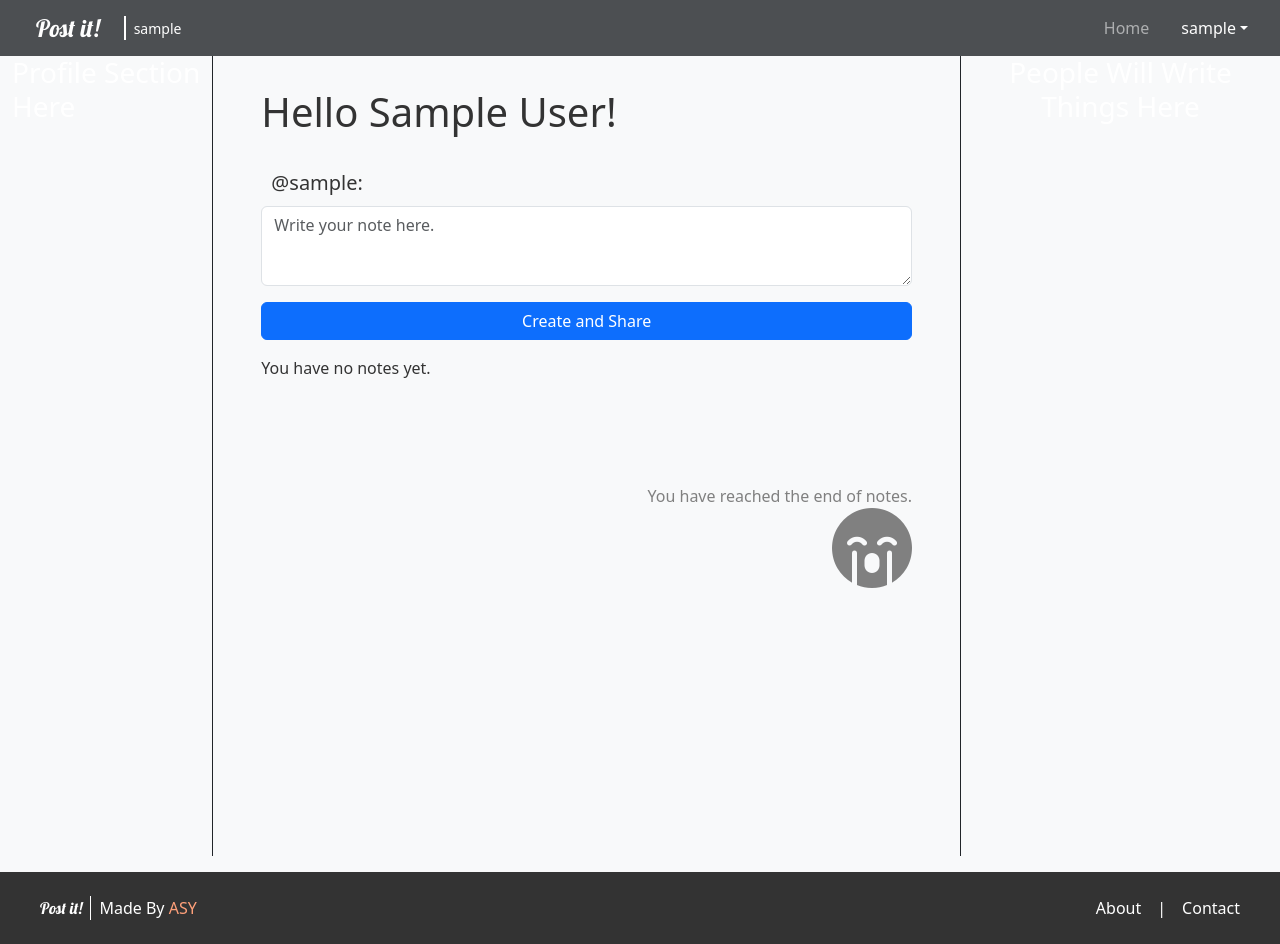
After one commit to altuyilmaz/Flask-Postit-App, a Flask app: a page that uses website/templates/base.html in a window 1280 px wide. The commit adds this page. Run offline with Flask 3, Linux system fonts and the light colour scheme; the visitor is signed in with stand-in values (Sample User, id 1); data comes from the database, SQL or seed files in the repository; data that the repository does not hold is empty.

Commit message:
A user page/ profile page bug related to reaching profiles directly over browser tab is fixed by Introducing a Gate-Keeper Func. Frontend modified more.

```diff
--- a/website/static/stylesheet.css
+++ b/website/static/stylesheet.css
@@ -48,9 +48,15 @@ nav {
     border-left: 6px solid #dc3545;
     border-radius: 2px;
 }
-
+#user_profile_link {
+    color: #333 !important;
+    transition: color 0.2s ease !important;
+}
 #user_profile_link:hover {
     text-decoration: underline;
+}
+#user_profile_link:active {
+    color: #0d6efd!important;
 }
 #unliked_button i {
     transition: color 0.3s, transform 0.3s;
--- a/website/templates/base.html
+++ b/website/templates/base.html
@@ -37,7 +37,7 @@
                                     <li class="nav-item dropdown">
                                         <a href=""  data-bs-toggle="dropdown" class="nav-link dropdown-toggle {%block profile_active%}{%endblock%}">{{current_user.username}}</a>
                                         <ul class="dropdown-menu">
-                                            <li id="profile-area"><a href="{{url_for('views.profile', username=current_user.username)}}" class="dropdown-item nav-dropdown-regular-item">Profile</a></li>
+                                            <li id="profile-area"><a href="{{url_for('views.user_gate_keeper', target_username=current_user.username)}}" class="dropdown-item nav-dropdown-regular-item">Profile</a></li>
                                             <li id="settings-area"><a href="#" class="dropdown-item nav-dropdown-regular-item">Settings</a></li>
                                             <li id="logout-area">
                                                 <a href="/logout" class="dropdown-item" id="logout-button">Logout</a>
--- a/website/templates/home.html
+++ b/website/templates/home.html
@@ -18,7 +18,7 @@
                 <li class="list-group-item mt-3">
                     <div class="card">
                         <div class="card-header">
-                            <div class="col"><strong>@<a class="text-dark" id="user_profile_link" href="{{url_for('views.checked_profile', checked_username=item.username)}}">{{ item.username }}</strong></a> wrote: </div>
+                            <div class="col"><strong>@<a id="user_profile_link" href="{{url_for('views.user_gate_keeper', target_username=item.username)}}">{{ item.username }}</strong></a> wrote: </div>
                         </div>
                         <div class="card-body"><span>{{ item.note.content }}</span></div>
                         <div class="card-footer">
--- /dev/null
+++ b/website/templates/load-more-link.html
@@ -0,0 +1,27 @@
+{%if request.endpoint == 'views.user_gate_keeper'%}
+    {% set link_load_more = url_for('views.user_gate_keeper', target_username=user.username, page=pagination.next_num)%}
+    {% set link_prev_page = url_for('views.user_gate_keeper', target_username=user.username, page=pagination.prev_num)%}
+    {% set link_no_more = url_for('views.user_gate_keeper', target_username=user.username)%}
+{%elif request.endpoint == 'views.home'%}
+    {% set link_load_more = url_for('views.home', page=pagination.next_num)%}
+    {% set link_prev_page = url_for('views.home', page=pagination.prev_num)%}
+    {% set link_no_more = url_for('views.home')%}
+{%endif%}
+
+<div class="row pb-4 pt-4">
+    {% if pagination.has_prev %}
+        <div class="col text-start">
+            <a href="{{link_prev_page}}" id="go-back" class=""><i class="fa-solid fa-arrow-left"></i> Go Back</a>
+        </div>
+    {% else %}
+        <div class="col"></div> <!-- Empty column to maintain alignment -->
+    {% endif %}
+
+    <div class="col text-end">
+        {% if pagination.has_next %}
+            <a href="{{link_load_more}}" id="load-more" class="">Load More <i class="fa-solid fa-arrow-right"></i></a>
+        {% else %}
+            <a href="{{link_no_more}}" id="load-no-more">You have reached the end of notes. <i class="fa-solid fa-face-sad-cry" style="font-size: 10vh;"></i></a>
+        {% endif %}
+    </div>
+</div>
--- a/website/templates/profile.html
+++ b/website/templates/profile.html
@@ -15,8 +15,8 @@
 
 <main>
     <div class="row min-vh-100">
-        <div class="col-sm-1"></div>
-        <div class="col-sm-9 pe-5 pt-4">
+        <div class="col-sm-2 border-end border-dark"><h3 class="text-white">Profile Section Here</h3></div>
+        <div class="col-sm-7 ps-5 pe-5 pt-4">
             <div class="row pt-1">{%include "alerts.html"%}</div>
             <div class="row pt-1"><p class="display-6">Hello {{current_user.name}}!</p></div>
             <div class="row pt-3">
@@ -39,12 +39,12 @@
                             <div class="card-header d-flex">
                                 <div class="col"><strong>@{{ item.user.username }}</strong> wrote: </div>
                                 <div class="col d-flex justify-content-end">
-                                <form action="{{url_for('views.delete_note', note_id=item.note.id)}}"
+                                    <form action="{{url_for('views.delete_note', note_id=item.note.id)}}"
                                     method="POST"
                                     style="display: inline;"
                                     onsubmit="return confirm('Are you sure you want to delete this note?');">
                                     <button type="submit" class="btn btn-sm btn-close" id="delete_button"></button>
-                                </form>
+                                    </form>
                                 </div>
                             </div>
                             <div class="card-content p-2 ml-2"><p class="p-2">{{ item.note.content }}</p></div>
@@ -74,15 +74,11 @@
                     {%endfor%}
                 </ul>
             </div>
-            <div class="row p-3 pb-5 d-flex justify-content-end">
-                {%include "load-more-link.html"%}
-            </div>
+            {%include "load-more-link.html"%}
         </div>
-        <div class="col-sm-2 border-start border-dark">
-            <div class="row pt-3"></div>
-            <h3 class="text-white text-center">This is Profile Info Section</h3>
+        <div class="col-sm-3 border-start border-dark">
+            <h3 class="text-white text-center">People Will Write Things Here</h3>
         </div>
-
     </div>
 </main>
 {%endblock%}
--- a/website/views.py
+++ b/website/views.py
@@ -34,19 +34,40 @@ def about():
 def contact():
     return render_template("contact.html")
 
-@views.route(f"/profiles/<username>")
+
+@views.route("/profiles/<target_username>")
 @login_required
-def profile(username):
+def user_gate_keeper(target_username):
+    if target_username == current_user.username:
+        return profile()
+    else:
+        return checked_profile(target_username)
+
+
+def profile():
+    user = User.query.filter_by(username=current_user.username).first_or_404()
     page = request.args.get("page", 1, type=int)
-    user = User.query.filter_by(username=username).first_or_404()
     paginated_notes = Note.query.filter_by(user_id=user.id).order_by(Note.date.desc()).paginate(page=page, per_page=10)
     note_data = []
     for note in paginated_notes.items:
         note.date = note.date.replace(tzinfo=pytz.utc).astimezone(pytz.timezone('Europe/Istanbul'))
         user_liked = Like.query.filter_by(user_id=user.id,note_id=note.id).first()
         note_data.append({"note":note,"user":user,"user_liked":user_liked})
-    #print(note_data)
-    return render_template("profile.html", note_data=note_data, pagination=paginated_notes)
+    return render_template("profile.html", user=user, note_data=note_data, pagination=paginated_notes)
+
+def checked_profile(target_username):
+    user = User.query.filter_by(username=target_username).first_or_404()
+    page = request.args.get("page", 1, type=int)
+    paginated_notes = Note.query.filter_by(user_id=user.id).order_by(Note.date.desc()).paginate(page=page, per_page=10)
+    print("checked user activated.")
+    local_tz = pytz.timezone('Europe/Istanbul')
+    note_like_data = []
+    for note in paginated_notes.items:
+        note.date = note.date.replace(tzinfo=pytz.utc).astimezone(local_tz)
+        checking_user_liked = Like.query.filter_by(user_id=current_user.id,note_id=note.id).first()
+        note_like_data.append({"note":note,"checking_user_liked":checking_user_liked})
+    return render_template("checked-profile.html", user=user, note_like_data=note_like_data, pagination=paginated_notes)
+
 
 @views.route("/profiles/create_notes", methods=["POST","GET"])
 @login_required
@@ -81,22 +102,6 @@ def delete_note(note_id):
             flash("Something went wrong.", category="error")
     return redirect(url_for("views.profile", username=current_user.username))
 
-@views.route("/profiles/author/<checked_username>")
-@login_required
-def checked_profile(checked_username):
-    user = User.query.filter_by(username=checked_username).first_or_404()
-    if current_user.id == user.id:
-        return redirect(url_for("views.profile", username=current_user.username))
-    page = request.args.get("page", 1, type=int)
-    paginated_notes = Note.query.filter_by(user_id=user.id).order_by(Note.date.desc()).paginate(page=page, per_page=10)
-    print("checked user activated.")
-    local_tz = pytz.timezone('Europe/Istanbul')
-    note_like_data = []
-    for note in paginated_notes.items:
-        note.date = note.date.replace(tzinfo=pytz.utc).astimezone(local_tz)
-        checking_user_liked = Like.query.filter_by(user_id=current_user.id,note_id=note.id).first()
-        note_like_data.append({"note":note,"checking_user_liked":checking_user_liked})
-    return render_template("checked-profile.html", user=user, note_like_data=note_like_data, pagination=paginated_notes)
 
 @views.route("/like-note/<int:note_id>", methods=["POST","GET"])
 def like_note(note_id):
```
